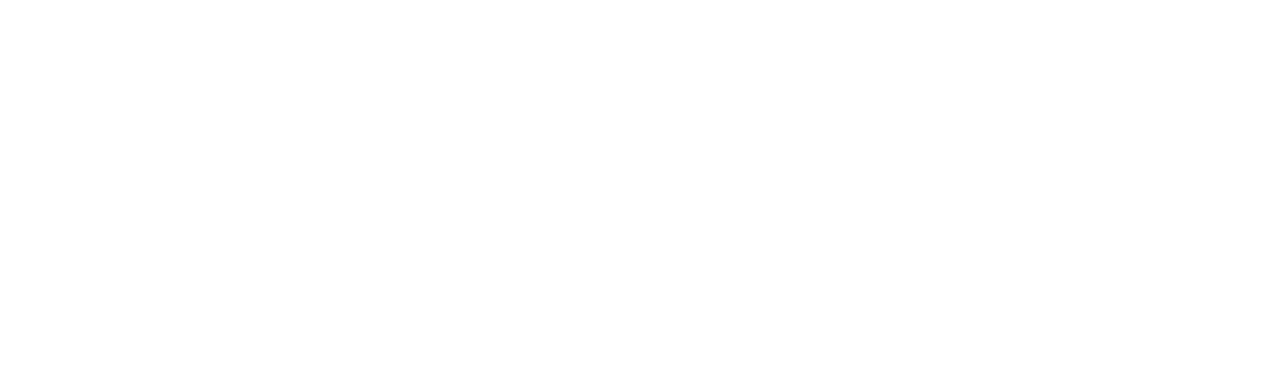
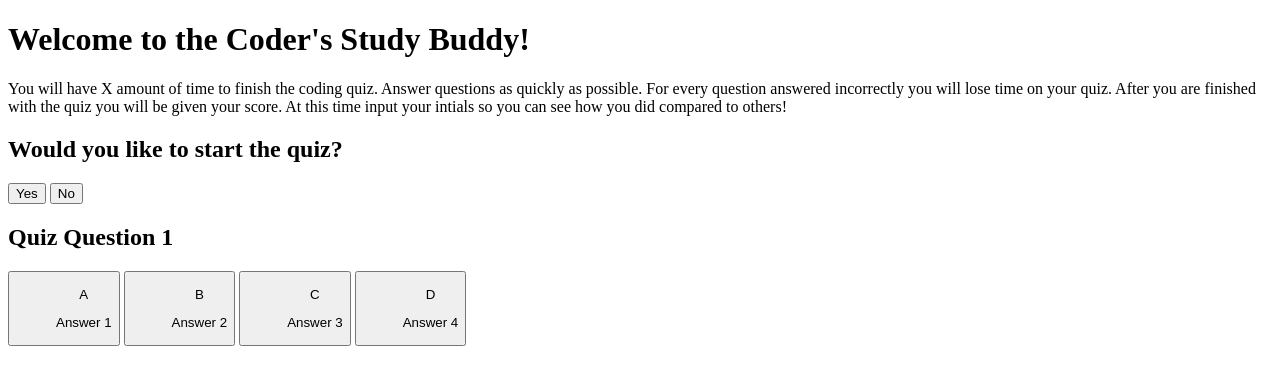
Before and after one commit to cecrouch01/Coder-Study-Buddy, a plain HTML site: page index.html in a window 1280 px wide. Drawn offline with Linux system fonts and the light colour scheme.

Commit message:
addition of quiz structure

```diff
--- a/index.html
+++ b/index.html
@@ -8,6 +8,65 @@
     <link rel="stylesheet" href="./assets/css/style.css"/>
 </head>
 <body>
+    <header>
+        <h1>
+            Welcome to the Coder's Study Buddy!
+        </h1>
+        <p>
+            You will have X amount of time to finish the coding quiz. Answer questions as quickly as possible. For every question answered incorrectly you will lose time on your quiz. After you are finished with the quiz you will be given your score. At this time input your intials so you can see how you did compared to others!
+        </p>
+    </header>
+    <main>
+        <div>
+            <h2>
+                Would you like to start the quiz?
+            </h2>
+            <button>Yes</button>
+            <button>No</button>
+        </div>
+        <form>
+            <div>
+                <h2>
+                    Quiz Question 1
+                </h2>
+            </div>
+            <div>
+                <button>
+                    <ul>
+                        A
+                    </ul>
+                    <ul>
+                        Answer 1
+                    </ul>
+                </button>
+                <button>
+                    <ul>
+                        B
+                    </ul>
+                    <ul>
+                        Answer 2
+                    </ul>
+                </button>
+                <button>
+                    <ul>
+                        C
+                    </ul>
+                    <ul>
+                        Answer 3
+                    </ul>
+                </button>
+                <button>
+                    <ul>
+                        D
+                    </ul>
+                    <ul>
+                        Answer 4
+                    </ul>
+                </button>
+            </div>
+
+        </form>
+    </main>
     <script src="./assets/js/script.js"></script>
 </body>
 </html>
```
